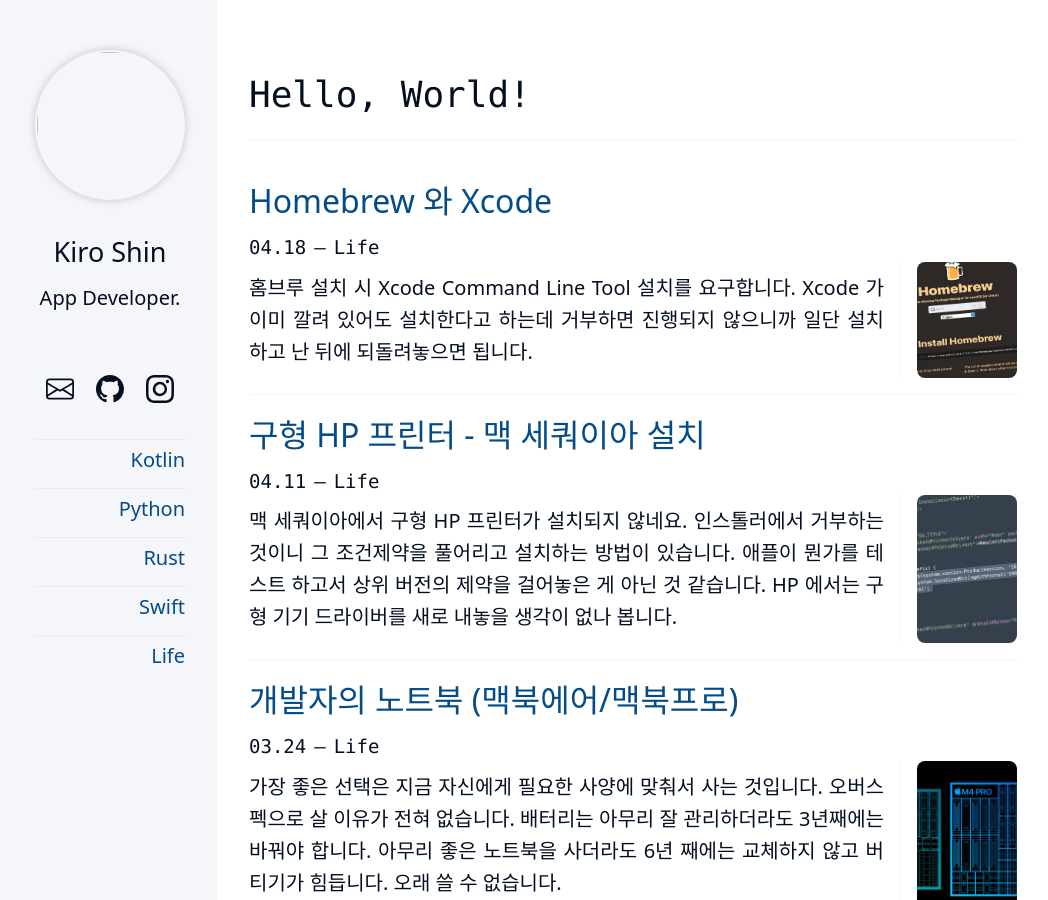
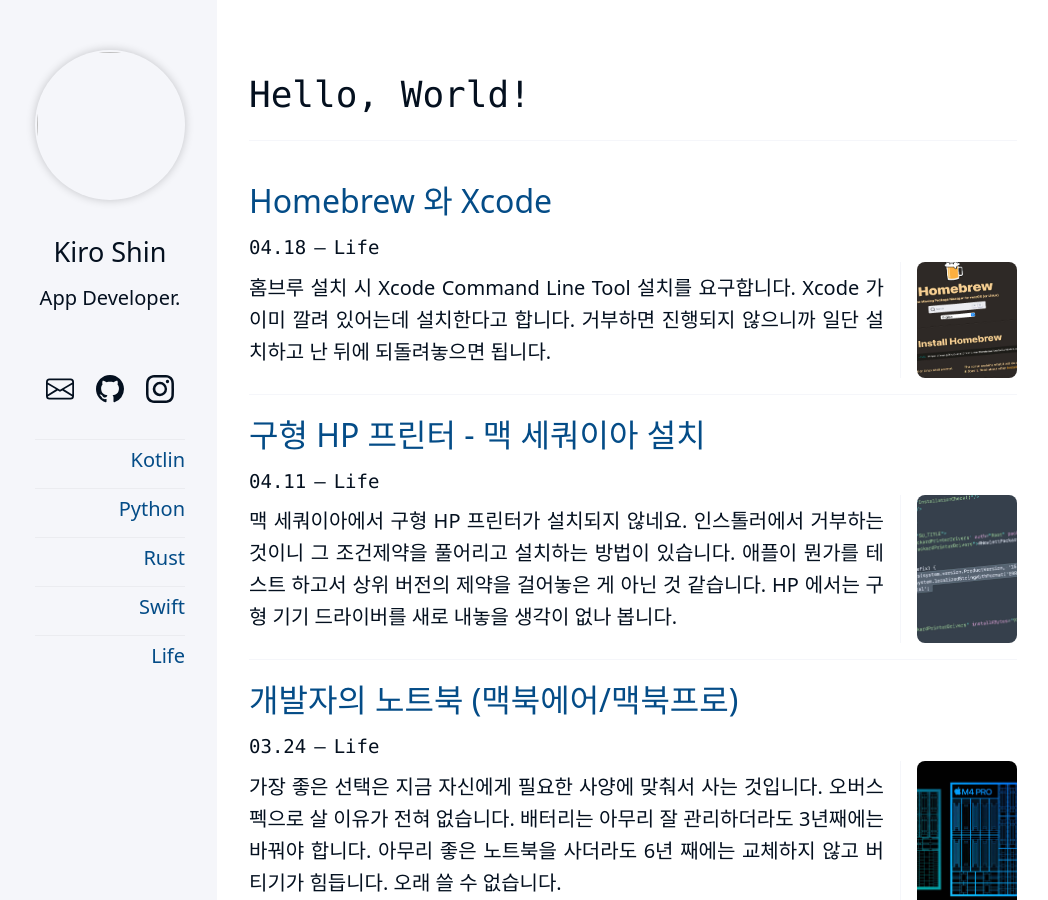
Before and after one commit to kiroshin/kiroshin.github.io, a Jekyll site: the page built from index.html, in a window 1280 px wide and 900 px high. Shown: the whole window, without its empty margins (103-1151 px from the left). Built offline with Jekyll 4.4.1, drawn with Linux system fonts in a browser that asks for light colours.

Commit message:
Update 2025-04-18-homebrew-xcode.md

```diff
--- a/_posts/2025-04-18-homebrew-xcode.md
+++ b/_posts/2025-04-18-homebrew-xcode.md
@@ -4,7 +4,7 @@ title: Homebrew 와 Xcode
 categories: [Life]
 tags: [homebrew, xcode, command]
 teaser: "/assets/homebrew-install.jpg"
-brief: 홈브루 설치 시 Xcode Command Line Tool 설치를 요구합니다. Xcode 가 이미 깔려 있어도 설치한다고 하는데 거부하면 진행되지 않으니까 일단 설치하고 난 뒤에 되돌려놓으면 됩니다.
+brief: 홈브루 설치 시 Xcode Command Line Tool 설치를 요구합니다. Xcode 가 이미 깔려 있어는데 설치한다고 합니다. 거부하면 진행되지 않으니까 일단 설치하고 난 뒤에 되돌려놓으면 됩니다.
 math: false
 ---
 
```
